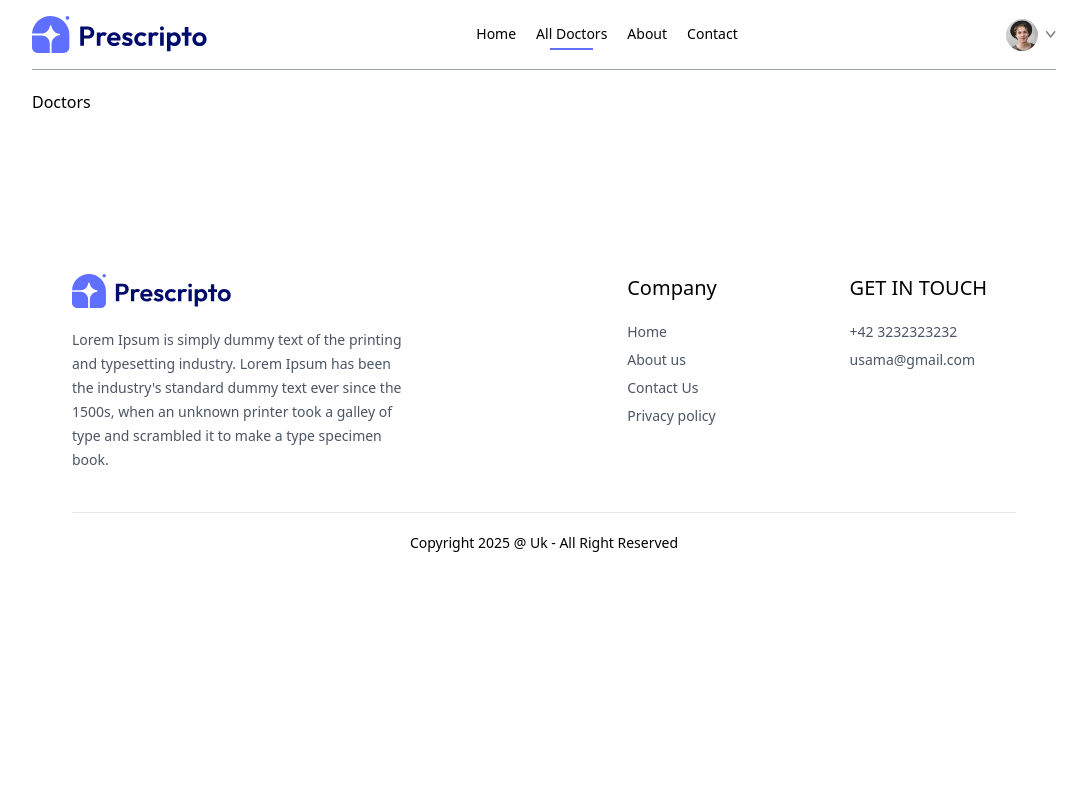
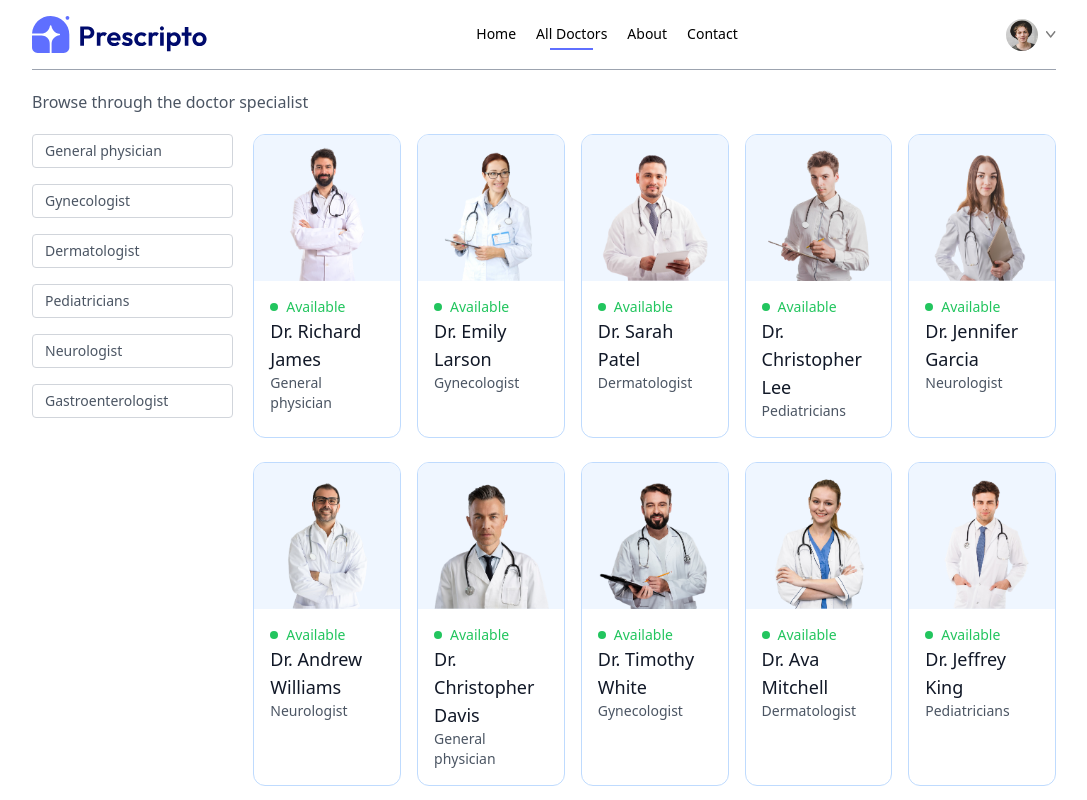
Before and after one commit to usamakhan-90/HMS, a React (Vite) app: page /doctors in a window 1280 px wide. Shown: the top 800 px of the page, without its empty margins (96-1183 px from the left). Built offline with nearby package versions, Linux system fonts and the light colour scheme.

Commit message:
Enhance Navbar and Doctors components with improved navigation and filtering functionality

```diff
--- a/src/components/Navbar.jsx
+++ b/src/components/Navbar.jsx
@@ -10,7 +10,7 @@ function Navbar() {
     return (
         <>
             <div className='flex justify-between items-center text-sm py-4 mb-5 border-b border-b-gray-400'>
-                <img className='w-44 cursor-pointer' src={assets.logo} alt="" />
+                <img onClick={()=>navigate('/')} className='w-44 cursor-pointer' src={assets.logo} alt="" />
                 <ul className='hidden md:flex items-start gap-5 font-medium'>
                     <NavLink to='/'>
                         <li className='py-1'>Home</li>
--- a/src/components/TopDoctors.jsx
+++ b/src/components/TopDoctors.jsx
@@ -14,7 +14,7 @@ function TopDoctors() {
                 <div className='w-full grid grid-cols-1 md:grid-cols-3 lg:grid-cols-5 gap-4 gap-y-6 pt-5 px-3 sm:px-0'>
                     {
                         doctors.slice(0, 10).map((doctor, index) => (
-                            <div onClick={()=>navigate(`/appointement/${doctor._id}`)} className='border border-blue-200 rounded-xl overflow-hidden cursor-pointer hover:translate-y-[-10px] transition-all duration-500'>
+                            <div key={index} onClick={()=>navigate(`/appointement/${doctor._id}`)} className='border border-blue-200 rounded-xl overflow-hidden cursor-pointer hover:translate-y-[-10px] transition-all duration-500'>
                                 <img className='bg-blue-50' src={doctor.image} alt="" />
                                 <div className='p-4'>
                                     <div className='flex items-center gap-2 text-sm text-center text-green-500'>
--- a/src/pages/Doctors.jsx
+++ b/src/pages/Doctors.jsx
@@ -1,9 +1,86 @@
-import React from 'react'
+import React, { useContext, useEffect, useState } from 'react';
+import { useNavigate, useParams } from 'react-router-dom';
+import { AppContext } from '../context/AppContext';
 
 function Doctors() {
+  const navigate = useNavigate();
+  const { speciality } = useParams();
+  const { doctors } = useContext(AppContext);
+  const [filterDoc, setFilterDoc] = useState([]);
+
+  // 👇 Dynamic route navigation
+  const handleNavigate = (speciality) => {
+    if (!speciality || speciality === '') {
+      navigate('/doctors');
+    } else {
+      navigate(`/doctors/${encodeURIComponent(speciality)}`);
+    }
+  };
+
+  const applyFilter = () => {
+    if (speciality) {
+      setFilterDoc(doctors.filter(doc => doc.speciality === speciality));
+    } else {
+      setFilterDoc(doctors);
+    }
+  };
+
+  useEffect(() => {
+    applyFilter();
+  }, [doctors, speciality]);
+
+  const categories = [
+    "General physician",
+    "Gynecologist",
+    "Dermatologist",
+    "Pediatricians",
+    "Neurologist",
+    "Gastroenterologist"
+  ];
+
   return (
-    <div>Doctors</div>
-  )
+    <div>
+      <p className='text-gray-600'>Browse through the doctor specialist</p>
+
+      <div className='flex flex-col sm:flex-row items-start gap-5 mt-5'>
+        {/* Left Sidebar */}
+        <div className='flex flex-col gap-4 text-sm text-gray-600'>
+          {categories.map((cat) => (
+            <p
+              key={cat}
+              onClick={() => handleNavigate(cat)}
+              className={`w-[94vw] sm:w-auto pl-3 py-1.5 pr-16 border border-gray-300 rounded transition-all cursor-pointer ${
+                speciality === cat ? 'bg-blue-100 border-blue-400' : ''
+              }`}
+            >
+              {cat}
+            </p>
+          ))}
+        </div>
+
+        {/* Doctor Cards */}
+        <div className='grid grid-cols-1 md:grid-cols-3 lg:grid-cols-5 gap-4 gap-y-6'>
+          {filterDoc.map((doctor, index) => (
+            <div
+              key={index}
+              onClick={() => navigate(`/appointement/${doctor._id}`)}
+              className='border border-blue-200 rounded-xl overflow-hidden cursor-pointer hover:translate-y-[-10px] transition-all duration-500'
+            >
+              <img className='bg-blue-50' src={doctor.image} alt="" />
+              <div className='p-4'>
+                <div className='flex items-center gap-2 text-sm text-center text-green-500'>
+                  <p className='size-2 bg-green-500 rounded-full'></p>
+                  <p>Available</p>
+                </div>
+                <p className='text-gray-900 text-lg font-medium'>{doctor.name}</p>
+                <p className='text-gray-600 text-sm'>{doctor.speciality}</p>
+              </div>
+            </div>
+          ))}
+        </div>
+      </div>
+    </div>
+  );
 }
 
-export default Doctors
+export default Doctors;
```
